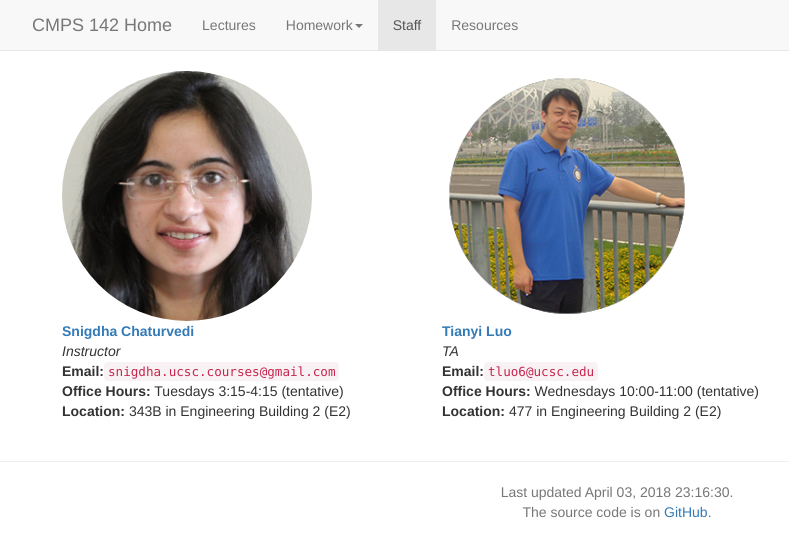
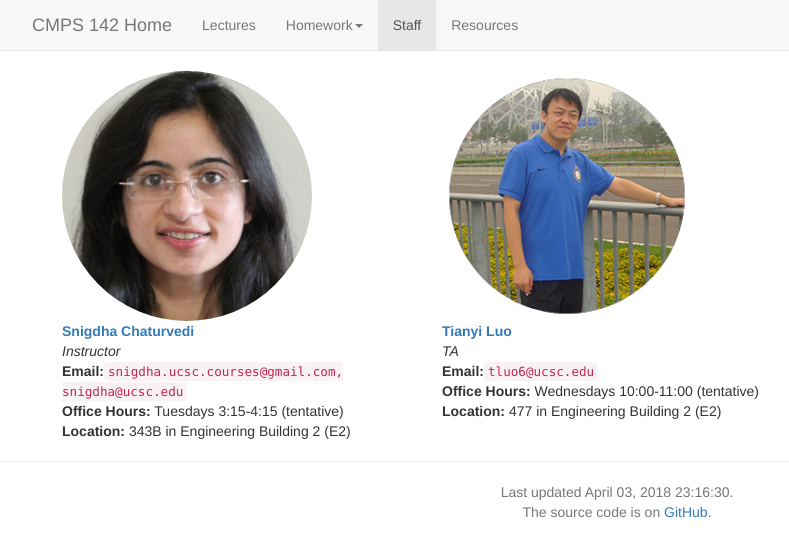
Before and after one commit to ssriva/CMPS142-Spring2018, a Jekyll site: the page built from staff.md, in a window 1280 px wide. Shown: the top 557 px of the page, without its empty margins (23-812 px from the left). Built offline with Jekyll 4.4.1, drawn with Linux system fonts in a browser that asks for light colours; nearby versions of some CDN libraries; a script that is not in the unit is left out.

Commit message:
Update staff.yaml

```diff
--- a/_data/staff.yaml
+++ b/_data/staff.yaml
@@ -1,6 +1,6 @@
 - name: Snigdha Chaturvedi
   pic: snigdha.jpg
-  email: snigdha.ucsc.courses@gmail.com
+  email: snigdha.ucsc.courses@gmail.com, snigdha@ucsc.edu
   url: https://sites.google.com/site/snigdhac/
   extra_title: Instructor
   office_hours: Tuesdays 3:15-4:15 (tentative)
```
